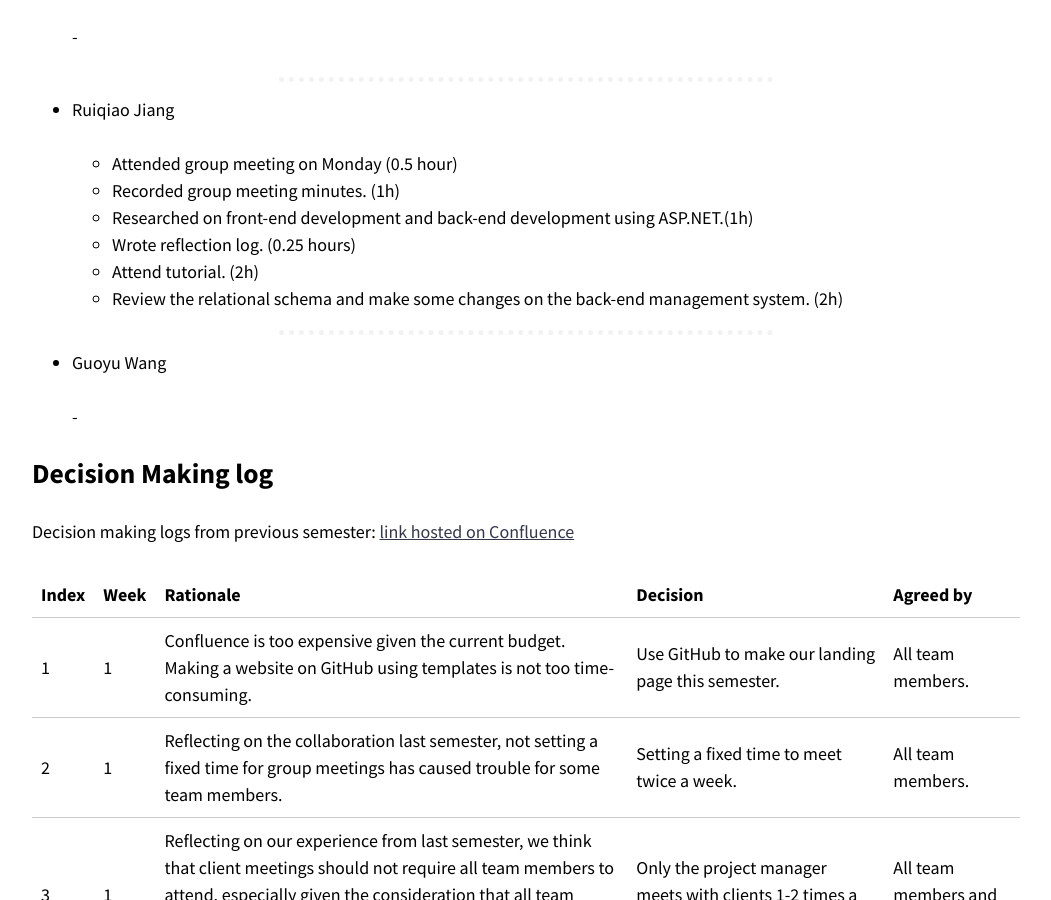
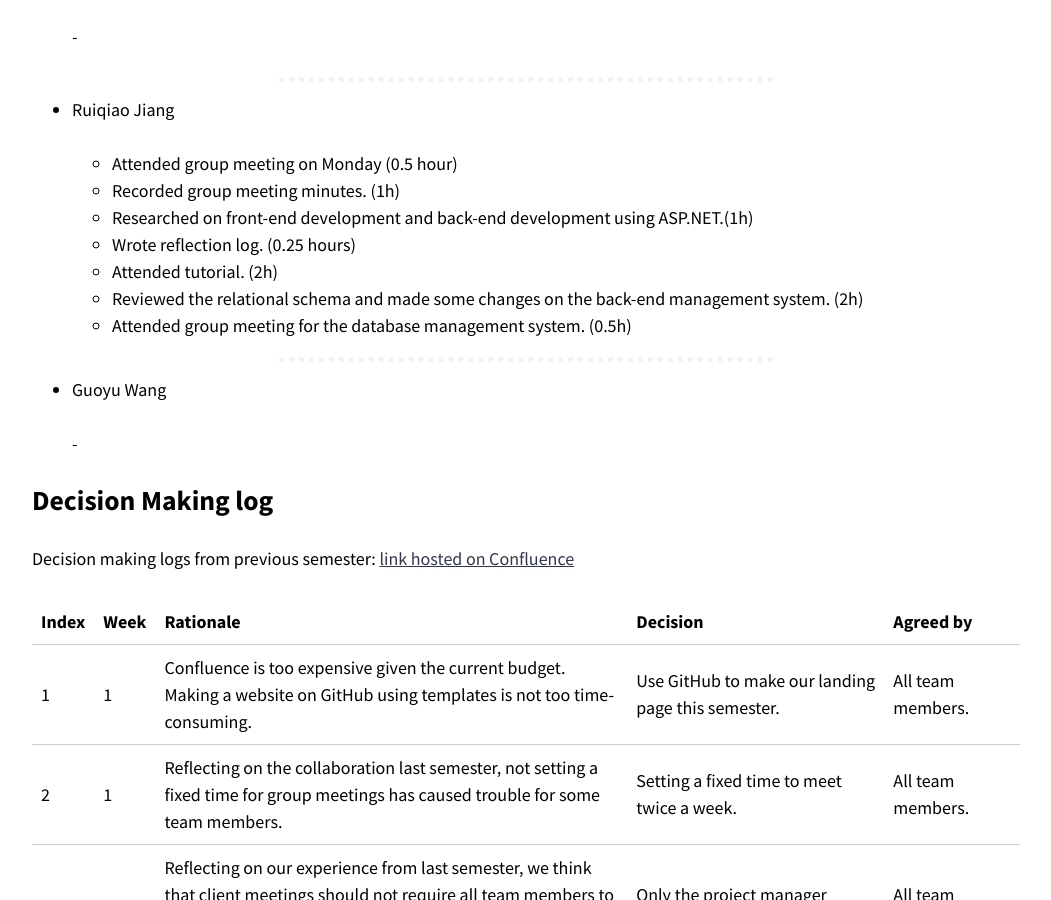
Before and after one commit to optofab/optofab.github.io, a Jekyll site: the page built from logs.md, in a window 1280 px wide and 900 px high, scrolled down 23104 px. Shown: the whole window, without its empty margins (114-1165 px from the left). Built offline with Jekyll 4.4.1, drawn with Linux system fonts in a browser that asks for light colours; nearby versions of some CDN libraries; emoji names are drawn with the system emoji font.

Commit message:
update log

```diff
--- a/logs.md
+++ b/logs.md
@@ -858,8 +858,9 @@ _[Don't forget to add hours for each of the work you've done. This line will be
   - Recorded group meeting minutes. (1h)
   - Researched on front-end development and back-end development using ASP.NET.(1h)
   - Wrote reflection log. (0.25 hours)
-  - Attend tutorial. (2h)
-  - Review the relational schema and make some changes on the back-end management system. (2h)
+  - Attended tutorial. (2h)
+  - Reviewed the relational schema and made some changes on the back-end management system. (2h)
+  - Attended group meeting for the database management system. (0.5h)
 
 <hr class="hr-dotted">
 
```
